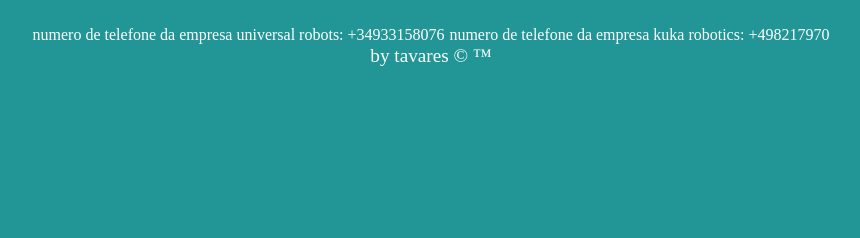
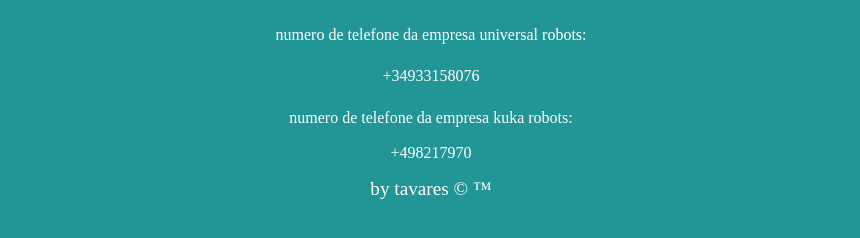
Before and after one commit to emanuellycaetano150/robos_na_industria, a plain HTML site: page html/contato.html in a window 1280 px wide. Shown: the part 172-410 px from the top of the page, without its empty margins (209-1069 px from the left). Drawn offline with Linux system fonts and the light colour scheme.

Commit message:
sexta versão

```diff
--- a/css/stayle.css
+++ b/css/stayle.css
@@ -1,5 +1,5 @@
 body{
-    background-color: rgb(34, 150, 150);
+    background-color:rgb(34, 150, 150);
     color: white;
     text-align: center;
     font-size: 1.2rem;
--- a/html/contato.html
+++ b/html/contato.html
@@ -20,8 +20,8 @@
     <h1>fale com a gente</h1>
     </main>
     <div class="numero-telefone">
-    <small>numero de telefone da empresa universal robots: +34933158076</small>
-    <small>numero de telefone da empresa kuka robotics: +498217970</small>
+   <p><small>numero de telefone da empresa universal robots: <p>+34933158076</p></small></p>
+    <small>numero de telefone da empresa kuka robots: <p>+498217970</p></small>
     </div>
     <footer>
         by tavares &copy; &trade;
```
Also changed, not shown: html/robo_kuka.html (+2 -2 lines), html/robo_ur.html (+2 -2 lines).
